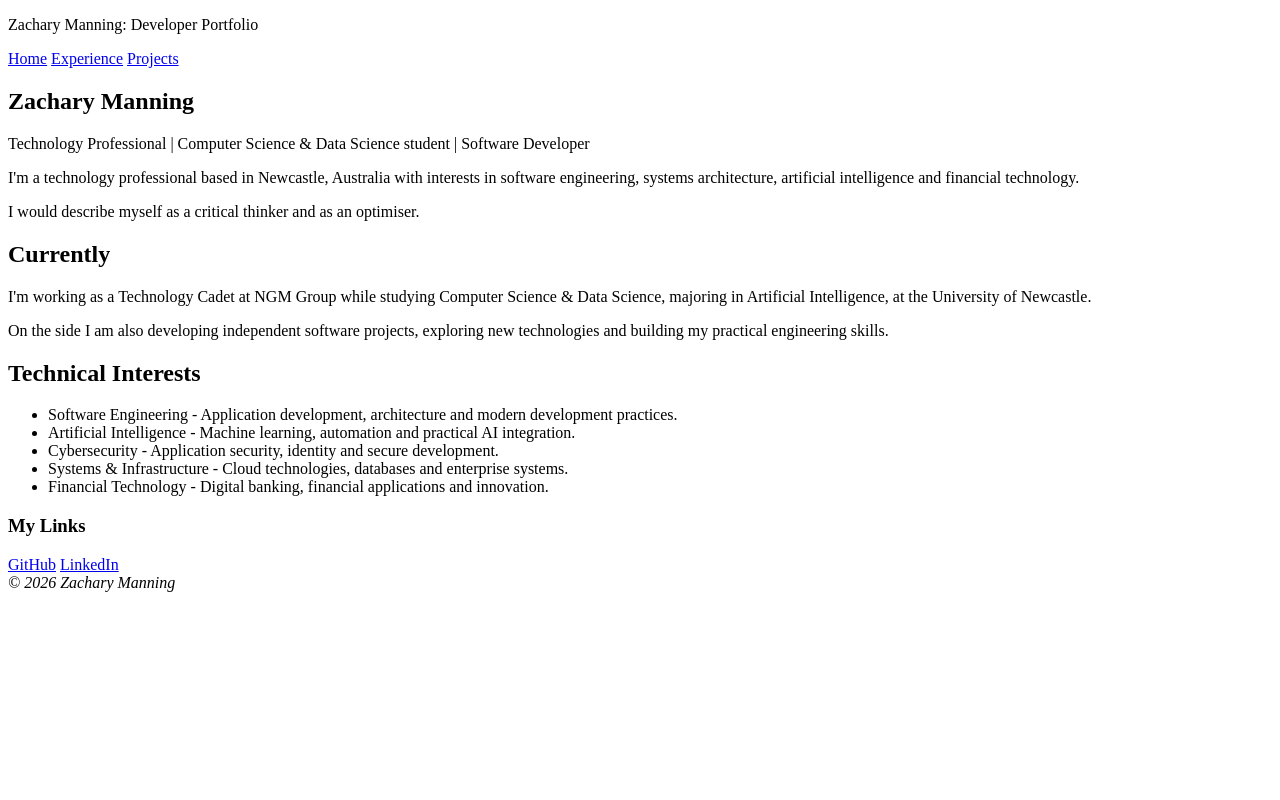
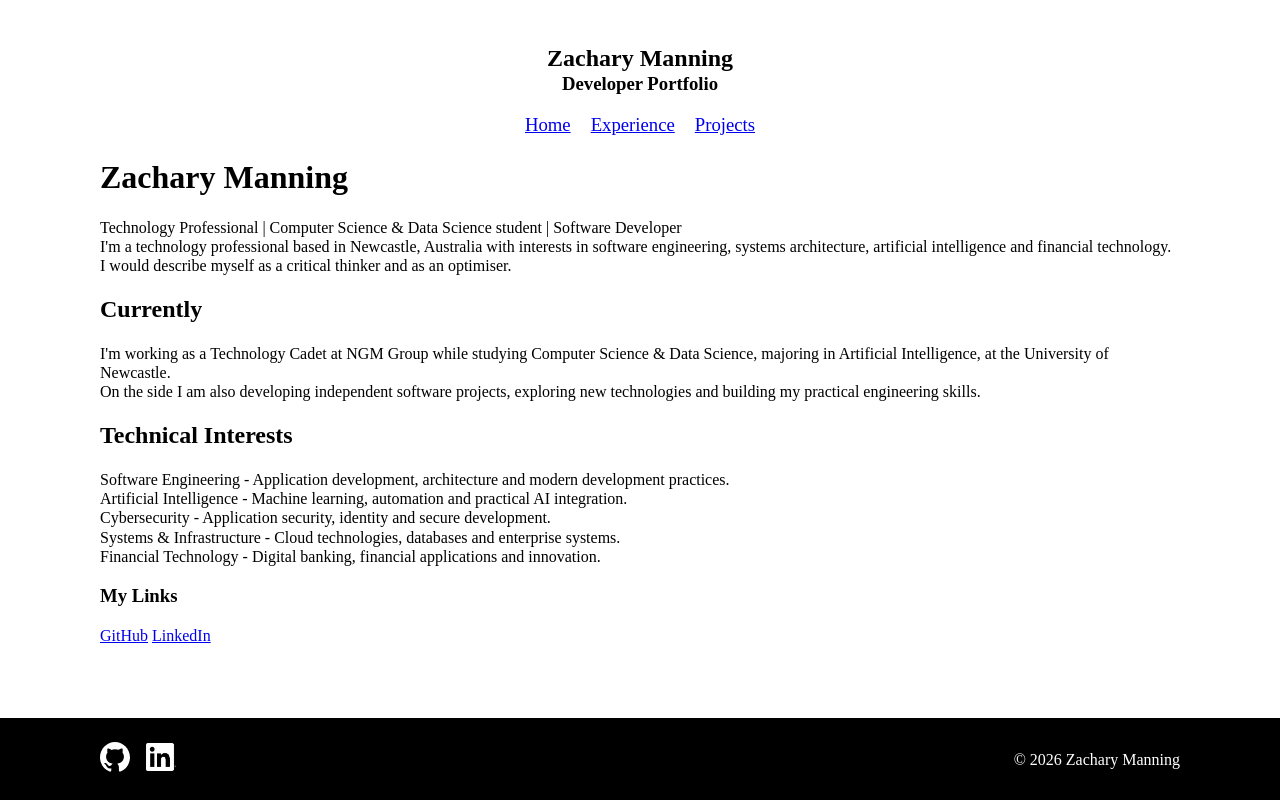
Before and after one commit to KingManning/zacharymanning-portfolio, a plain HTML site: page index.html in a window 1280 px wide. Drawn offline with Linux system fonts and the light colour scheme.

Commit message:
Refined homepage

```diff
--- /dev/null
+++ b/assets/css/reset.css
@@ -0,0 +1,57 @@
+/* filename: reset.css
+ * author: Zachary Manning, c3324663 (project integration)
+ * creation-date: 25/09/2026
+ * last updated 16/10/2026
+ * original-author: Eric Meyer
+ * purpose: Reset browser default spacing, typography, lists and borders.
+ * Loaded before style.css on all three pages so site rules can define their appearance.
+ */
+
+/* http://meyerweb.com/eric/tools/css/reset/
+   v2.0 | 20110126
+   License: none (public domain)
+*/
+
+html, body, div, span, applet, object, iframe,
+h1, h2, h3, h4, h5, h6, p, blockquote, pre,
+a, abbr, acronym, address, big, cite, code,
+del, dfn, em, img, ins, kbd, q, s, samp,
+small, strike, strong, sub, sup, tt, var,
+b, u, i, center,
+dl, dt, dd, ol, ul, li,
+fieldset, form, label, legend,
+table, caption, tbody, tfoot, thead, tr, th, td,
+article, aside, canvas, details, embed,
+figure, figcaption, footer, header, hgroup,
+menu, nav, output, ruby, section, summary,
+time, mark, audio, video {
+	margin: 0;
+	padding: 0;
+	border: 0;
+	font-size: 100%;
+	font: inherit;
+	vertical-align: baseline;
+}
+/* HTML5 display-role reset for older browsers */
+article, aside, details, figcaption, figure,
+footer, header, hgroup, menu, nav, section {
+	display: block;
+}
+body {
+	line-height: 1;
+}
+ol, ul {
+	list-style: none;
+}
+blockquote, q {
+	quotes: none;
+}
+blockquote:before, blockquote:after,
+q:before, q:after {
+	content: '';
+	content: none;
+}
+table {
+	border-collapse: collapse;
+	border-spacing: 0;
+}
--- a/assets/css/style.css
+++ b/assets/css/style.css
@@ -0,0 +1,149 @@
+/* Default styles */
+h1 {
+    display: block;
+    font-size: 2em;
+    margin-top: 0.67em;
+    margin-bottom: 0.67em;
+    margin-left: 0;
+    margin-right: 0;
+    font-weight: bold;
+}
+h2 {
+    display: block;
+    font-size: 1.5em;
+    margin-top: 0.83em;
+    margin-bottom: 0.83em;
+    margin-left: 0;
+    margin-right: 0;
+    font-weight: bold;
+}
+h3 {
+    display: block;
+    font-size: 1.17em;
+    margin-top: 1em;
+    margin-bottom: 1em;
+    margin-left: 0;
+    margin-right: 0;
+    font-weight: bold;
+}
+h4 {
+    display: block;
+    margin-top: 1.33em;
+    margin-bottom: 1.33em;
+    margin-left: 0;
+    margin-right: 0;
+    font-weight: bold;
+}
+h5 {
+    display: block;
+    font-size: .83em;
+    margin-top: 1.67em;
+    margin-bottom: 1.67em;
+    margin-left: 0;
+    margin-right: 0;
+    font-weight: bold;
+}
+h6 {
+    display: block;
+    font-size: .67em;
+    margin-top: 2.33em;
+    margin-bottom: 2.33em;
+    margin-left: 0;
+    margin-right: 0;
+    font-weight: bold;
+}
+strong {
+    font-weight: bold;
+}
+em {
+    font-style: italic;
+}
+img {
+    max-width: 100%;
+    height: auto;
+}
+a {
+  display: inline;
+  text-decoration: underline;
+  cursor: pointer; /* Rendered as a hand icon when hovering over links with an href */
+}
+a:link {
+  color: -webkit-link;
+}
+a:visited {
+  color: #551A8B;
+}
+a:link:active,
+a:visited:active {
+  color: #FF0000;
+}
+
+/* Content specific styles */
+a:hover {
+    color:chocolate;
+}
+body {
+    line-height: 1.2;
+    min-height: 100vh;
+    min-height: 100dvh;
+    display: flex;
+    flex-direction: column;
+    margin: 0;
+}
+.site-name {
+    display: block;
+    font-size: 1.5em;
+    margin-top: 0.83em;
+    margin-left: 0;
+    margin-right: 0;
+    font-weight: bold;
+}
+.site-topic {
+    display: block;
+    font-size: 1.17em;
+    margin-bottom: 1em;
+    margin-left: 0;
+    margin-right: 0;
+    font-weight: bold;
+}
+.hero {
+    margin-left: 100px;
+    margin-right: 100px;
+    margin-bottom: 25px;
+}
+header {
+    text-align: center;
+    padding-top: 1.5rem
+}
+nav {
+    display: flex;
+    justify-content: center;
+    gap: 20px;
+    font-size: 1.17em;
+}
+footer {
+    position: static;
+    margin-top: auto;
+    padding: 1.5rem 0;
+    background-color: black;
+    color: white;
+}
+.footer-content {
+    display: flex;
+    align-items: center;
+    margin-left: 100px;
+    margin-right: 100px;
+    gap: 1rem;
+}
+.footer-content address {
+    margin-left: auto;
+    font-size: clamp(0.5rem, 3vw, 1rem);
+}
+
+/* Media queres */
+@media (max-width: 1025px) {
+    .hero {margin-left: 10%; margin-right: 10%;}
+}
+@media (max-width: 425px) {
+    nav {display: grid; grid-template-columns: 1fr; grid-template-rows: repeat(5, 1fr); gap: 3px}
+}
--- a/index.html
+++ b/index.html
@@ -3,13 +3,16 @@
 <head>
     <meta charset="UTF-8">
     <meta name="viewport" content="width=device-width, initial-scale=1.0">
-    <title>Zachary Manning: Developer Portfolio</title>
+    <title>Zachary Manning</title>
     <link rel="icon" type="image/svg+xml" href="./favicon.svg">
-    <link rel="stylesheet" type="text/stylesheet" href="./assets/css/style.css">
+    <link rel="stylesheet" type="text/css" href="./assets/css/reset.css">
+    <link rel="stylesheet" type="text/css" href="./assets/css/style.css">
 </head>
 <body>
+    <div class="hero">
         <header>
-        <p>Zachary Manning: Developer Portfolio</p>
+            <p class="site-name">Zachary Manning</p>
+            <p class="site-topic">Developer Portfolio</p>
         </header>
         <nav>
             <a href="./index.html">Home</a>
@@ -17,7 +20,6 @@
             <a href="./projects/index.html">Projects</a>
         </nav>
         <main>
-        <div class="hero">
             <section>
                 <h1>Zachary Manning</h1>
                 <p>Technology Professional | Computer Science & Data Science student | Software Developer</p>
@@ -44,12 +46,18 @@
                 <a rel="me" href="https://github.com/KingManning">GitHub</a>
                 <a rel="me" href="https://www.linkedin.com/in/zachary-manning-64b93733a/">LinkedIn</a>
             </section>
+        </main>
     </div>
-    </main>
         <footer>
-        <address>
-            &copy; 2026 Zachary Manning<br>
-        </address>
+            <div class="footer-content">
+                <a rel="me" href="https://github.com/KingManning">
+                    <img src="./assets/images/GitHub_Invertocat_White.svg" width="30">
+                </a>
+                <a rel="me" href="https://www.linkedin.com/in/zachary-manning-64b93733a/">
+                    <img src="./assets/images/InBug-White.png" width="30">
+                </a>
+                <address>&copy; 2026 Zachary Manning</address>
+            </div>
         </footer>
 </body>
 </html>
```
Also changed, not shown: experience/index.html (+22 -3 lines), projects/index.html (+21 -3 lines), assets/images/GitHub_Invertocat_Black.svg (added), assets/images/GitHub_Invertocat_White.svg (added), assets/images/InBug-Black.png (added), assets/images/InBug-White.png (added), favicon.svg, 1 other file. Lines whose indentation alone changed are shown as unchanged.
